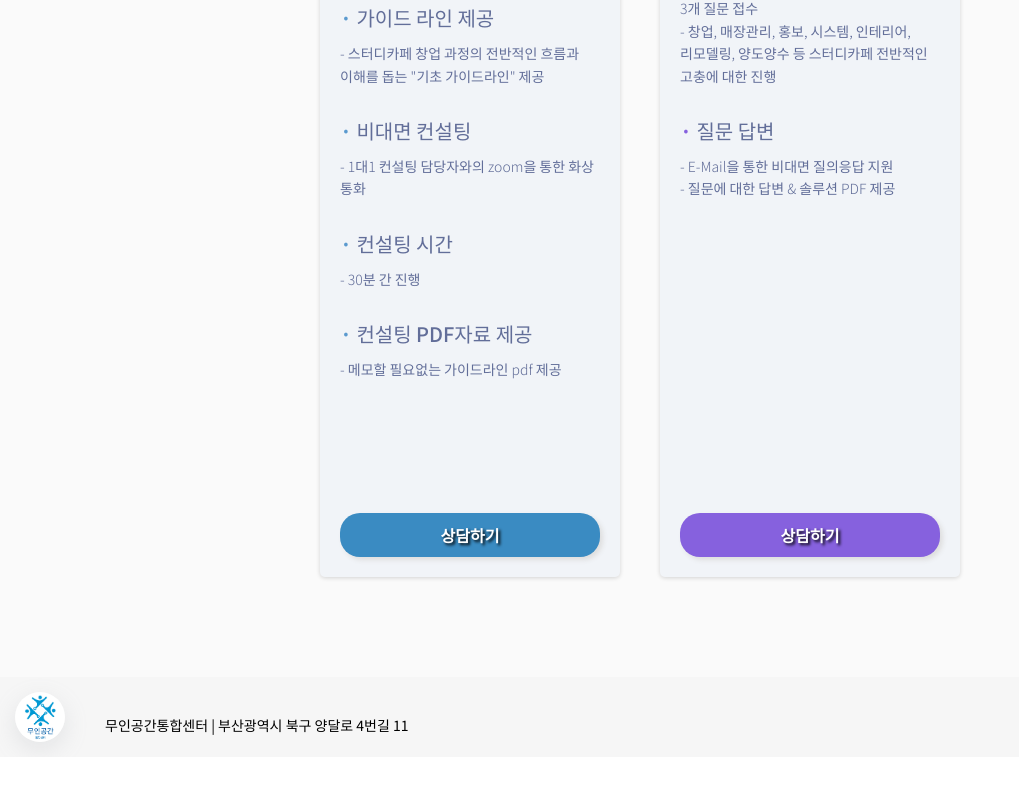
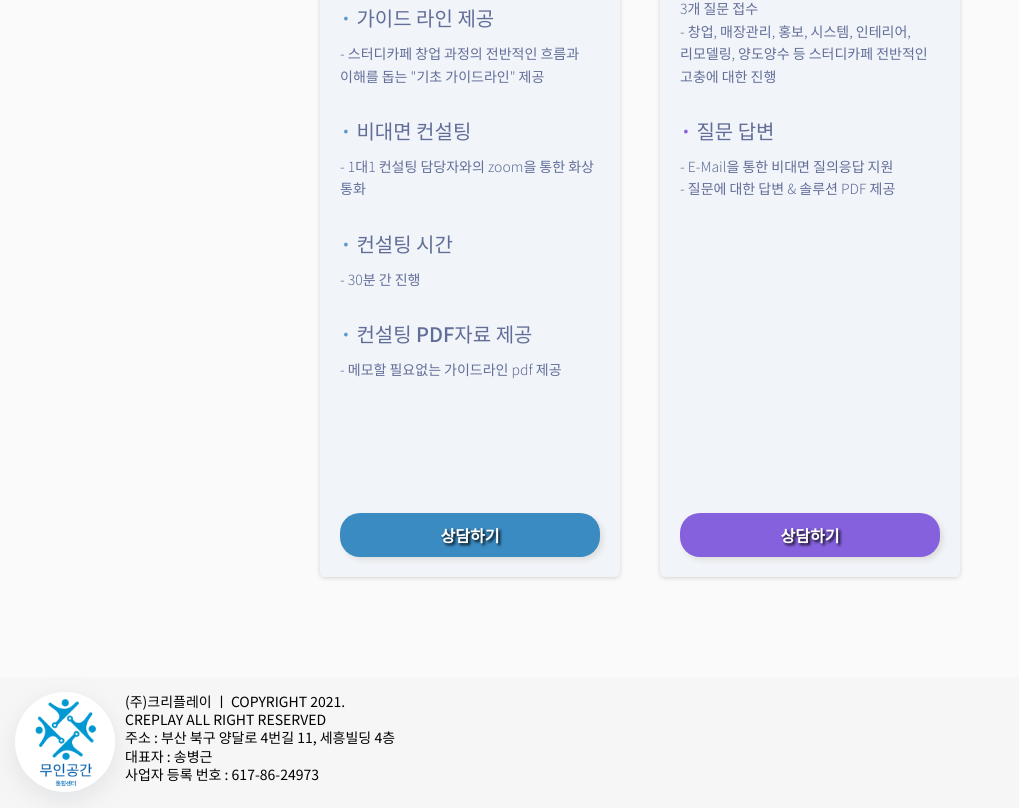
Before and after one commit to yoojat/USIC, a Next.js app: page /services in a window 1280 px wide. Shown: the part 1118-1926 px from the top of the page, without its empty margins (0-1019 px from the left). Before the commit the page ends 1875 px from the top, so only its background shows below. Built offline with nearby package versions, Linux system fonts and the light colour scheme; no server answers.

Commit message:
seo 작업

```diff
--- a/components/ContentLayout.tsx
+++ b/components/ContentLayout.tsx
@@ -37,7 +37,12 @@ const ContentLayout = ({
   setNowSubPage,
 }: IProps) => {
   return (
-    <div style={{ backgroundColor: 'rgb(250, 250, 250)' }}>
+    <div
+      style={{
+        backgroundColor: 'rgb(250, 250, 250)',
+        height: isMain ? '100vh' : 'inherit',
+      }}
+    >
       <HeadSection
         title={title}
         isMain={isMain}
--- a/components/Footer.tsx
+++ b/components/Footer.tsx
@@ -10,12 +10,12 @@ const ContainerFooter = styled.footer`
 const FooterContentContainer = styled.div`
   font-size: 14px;
   display: flex;
-  align-items: flex-end;
+  align-items: center;
 `;
 
 const LogoImgContainer = styled.div`
   span {
-    border-radius: 40px;
+    border-radius: 50px;
     box-shadow: rgba(149, 157, 165, 0.2) 0px 8px 24px;
   }
 `;
@@ -24,19 +24,30 @@ const Footer: NextComponentType = () => {
   return (
     <ContainerFooter>
       <FooterContentContainer>
-        <LogoImgContainer
-          style={{ position: 'relative', width: '80px', height: '50px' }}
-        >
+        <LogoImgContainer>
           <Image
-            width={50}
-            height={50}
+            width={100}
+            height={100}
             objectFit={'contain'}
             src={'/logo.png'}
             alt={'logo'}
           />
         </LogoImgContainer>
-        <div style={{ paddingBottom: '10px', marginLeft: '10px' }}>
-          무인공간통합센터 | 부산광역시 북구 양달로 4번길 11
+        <div
+          style={{
+            paddingBottom: '10px',
+            marginLeft: '10px',
+            lineHeight: '1.3',
+          }}
+        >
+          (주)크리플레이 ㅣ COPYRIGHT 2021.
+          <br />
+          CREPLAY ALL RIGHT RESERVED
+          <br /> 주소 : 부산 북구 양달로 4번길 11, 세흥빌딩 4층
+          <br />
+          대표자 : 송병근
+          <br />
+          사업자 등록 번호 : 617-86-24973
         </div>
       </FooterContentContainer>
     </ContainerFooter>
--- a/components/HeadSection.tsx
+++ b/components/HeadSection.tsx
@@ -6,7 +6,7 @@ import { media } from '../styles/theme';
 const BannerContainer = styled.div<{ isMain?: boolean }>`
   position: absolute;
   width: 100%;
-  height: ${(props) => (props.isMain ? '800px' : '430px')};
+  height: ${(props) => (props.isMain ? '100vh' : '430px')};
   overflow: hidden;
 `;
 
@@ -52,6 +52,8 @@ const BannerImageContainer = styled.div<{
   align-items: center;
   opacity: 1;
   background-position: 72% 75%;
+
+  ${(props) => props.isMain && `height: 100vh;`}
 `;
 
 const HeadTitle = styled.h3`
@@ -214,8 +216,28 @@ export default function HeadSection({
         <title>
           {title
             ? `${title} | 무인공간통합센터`
-            : '국내 최초 개인스터디카페창업 컨설팅 & 솔루션 그룹 - 무인공간통합센터'}
+            : '무인공간통합센터 - 개인스터디카페 컨설팅 및 솔루션'}
         </title>
+        <meta
+          property='og:title'
+          content={
+            title
+              ? `${title} | 무인공간통합센터`
+              : '무인공간통합센터 - 개인스터디카페 컨설팅 및 솔루션'
+          }
+        />
+        <meta
+          name='description'
+          content='국내 최초 개인스터디카페 창업 및 운영 업체입니다. 업계 최고 전문가들이 모여 만들어낸 서비스를 제공합니다.'
+        />
+        <meta
+          property='og:description'
+          content='국내 최초 개인스터디카페 창업 및 운영 업체입니다. 업계 최고 전문가들이 모여 만들어낸 서비스를 제공합니다.'
+        />
+        <meta property='og:type' content='website' />
+        <meta property='og:site_name' content='무인공간통합센터' />
+        <meta property='og:url' content='https://muinspace.co.kr' />
+        <meta property='og:image' content='/logo.png' />
       </Head>
       <BannerContainer isMain={isMain}>
         <BannerImageContainer bannerImgUrl={bannerImgUrl} isMain={isMain}>
@@ -242,7 +264,7 @@ export default function HeadSection({
               ) : (
                 <VideoContainer>
                   <iframe
-                    src='https://www.youtube-nocookie.com/embed/HP_ZnEkbC7Y?start=77&end=414&controls=0&autoplay=1&mute=1&loop=1&playlist=HP_ZnEkbC7Y&showinfo=0'
+                    src='https://www.youtube-nocookie.com/embed/HP_ZnEkbC7Y?controls=0&autoplay=1&mute=1&loop=1&playlist=HP_ZnEkbC7Y&showinfo=0'
                     title='YouTube video player'
                   ></iframe>
 
--- a/components/NavBar.tsx
+++ b/components/NavBar.tsx
@@ -110,9 +110,7 @@ const SideMenuItem = styled.div`
 const LogoImgContainer = styled.div`
   span {
     border-radius: 40px;
-    box-shadow: rgba(0, 0, 0, 0.25) 0px 54px 55px,
-      rgba(0, 0, 0, 0.12) 0px -12px 30px, rgba(0, 0, 0, 0.12) 0px 4px 6px,
-      rgba(0, 0, 0, 0.17) 0px 12px 13px, rgba(0, 0, 0, 0.09) 0px -3px 5px;
+    box-shadow: rgba(99, 99, 99, 0.2) 0px 2px 8px 0px;
   }
 `;
 
--- a/pages/about/index.tsx
+++ b/pages/about/index.tsx
@@ -27,7 +27,7 @@ const MainContentContainer = styled.div`
   max-width: 1200px;
   display: flex;
   align-items: flex-start;
-  flex-direction: column;
+  flex-direction: row;
   margin-top: 100px;
 `;
 
```
